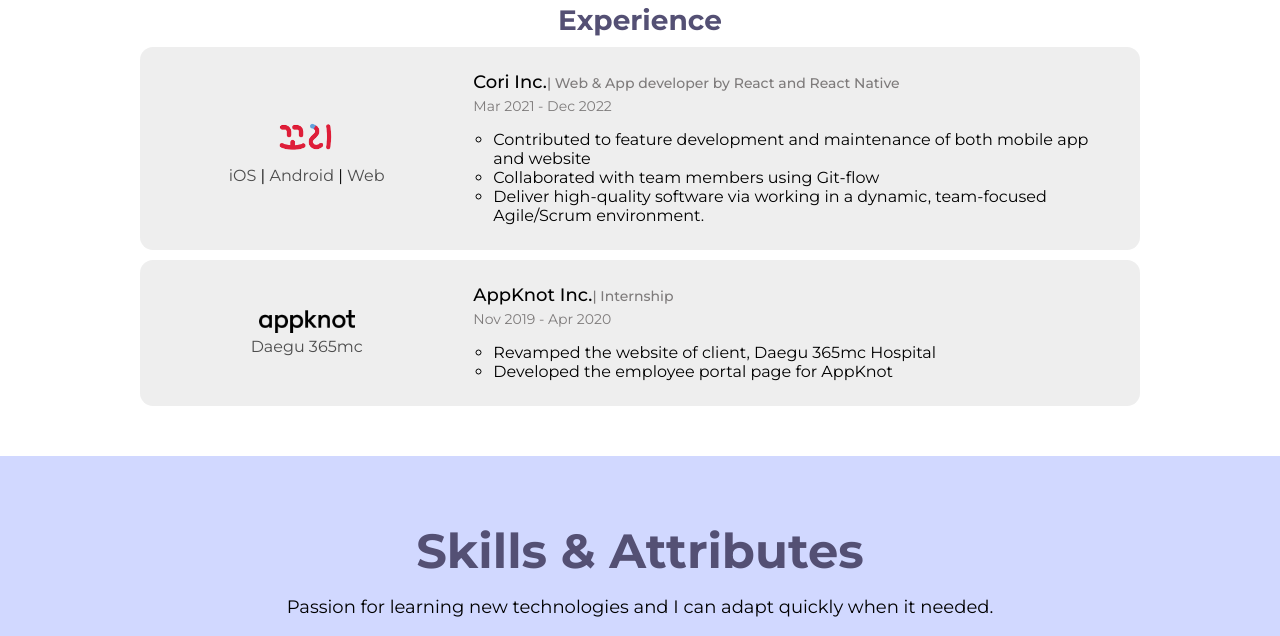
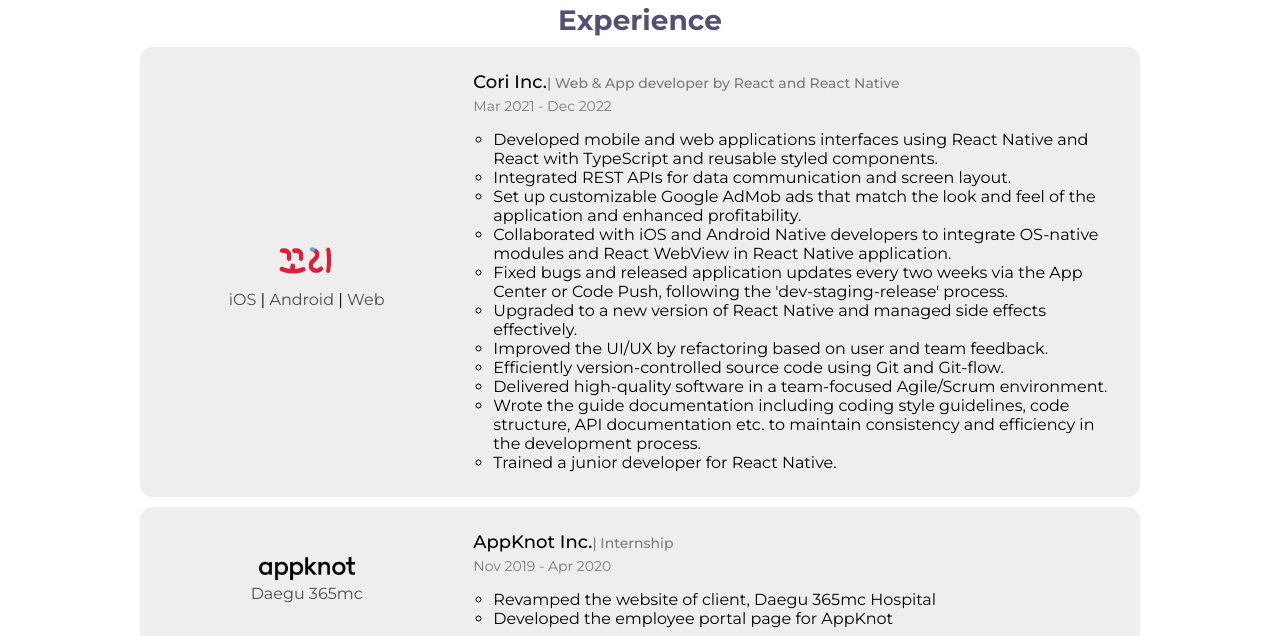
Before and after one commit to yoonikjyoon/yooni-portfolio, a plain HTML site: page index.html in a window 1280 px wide. Shown: the part 913-1549 px from the top of the page. Drawn offline with nearby package versions, Linux system fonts and the light colour scheme.

Commit message:
Updated description of work experience

```diff
--- a/index.html
+++ b/index.html
@@ -61,7 +61,7 @@
             </h1>
           </div>
           <div class="home__title sub">
-            <p class="home__description">React & React-Native</p>
+            <p class="home__description">📍Vancouver, BC</p>
             <button class="home__contact">Contact Me</button>
           </div>
         </div>
@@ -120,15 +120,47 @@
             <p class="job__period">Mar 2021 - Dec 2022</p>
             <ul class="job__detail">
               <li>
-                Contributed to feature development and maintenance of both
-                mobile app and website
+                Developed mobile and web applications interfaces using React
+                Native and React with TypeScript and reusable styled components.
               </li>
-              <li>Collaborated with team members using Git-flow</li>
               <li>
-                Deliver high-quality software via working in a dynamic,
-                team-focused Agile/Scrum environment.
+                Integrated REST APIs for data communication and screen layout.
               </li>
-              <!-- <li>Upgrading to new versions of React Native app</li> -->
+              <li>
+                Set up customizable Google AdMob ads that match the look and
+                feel of the application and enhanced profitability.
+              </li>
+              <li>
+                Collaborated with iOS and Android Native developers to integrate
+                OS-native modules and React WebView in React Native application.
+              </li>
+              <li>
+                Fixed bugs and released application updates every two weeks via
+                the App Center or Code Push, following the 'dev-staging-release'
+                process.
+              </li>
+              <li>
+                Upgraded to a new version of React Native and managed side
+                effects effectively.
+              </li>
+              <li>
+                Improved the UI/UX by refactoring based on user and team
+                feedback.
+              </li>
+              <li>
+                Efficiently version-controlled source code using Git and
+                Git-flow.
+              </li>
+              <li>
+                Delivered high-quality software in a team-focused Agile/Scrum
+                environment.
+              </li>
+              <li>
+                Wrote the guide documentation including coding style guidelines,
+                code structure, API documentation etc. to maintain consistency
+                and efficiency in the development process.
+              </li>
+              <li>Trained a junior developer for React Native.</li>
             </ul>
           </div>
         </div>
@@ -505,12 +537,6 @@
         <a href="https://www.linkedin.com/in/yooniyoon/" target="_blank">
           <i class="fa fa-linkedin-square"></i>
         </a>
-        <a
-          href="https://drive.google.com/file/d/1ovCmeoCLWNDA0KBARM_XmTLHiMwSGLYJ/view"
-          target="_blank"
-        >
-          <i class="fa-regular fa-file-lines"></i>
-        </a>
       </div>
       <p class="contact__right">2023 Yooni Yoon - All rights reserved.</p>
     </section>
--- a/main.js
+++ b/main.js
@@ -45,7 +45,7 @@
 
 // Home - typing text
 const homeTitleText = document.querySelector(".home__title-text");
-const words = ["Yooni Yoon.", "a Front-end Developer."];
+const words = ["Yooni Yoon.", "a Full Stack Developer."];
 const speed = 100;
 let i = 0;
 
```
